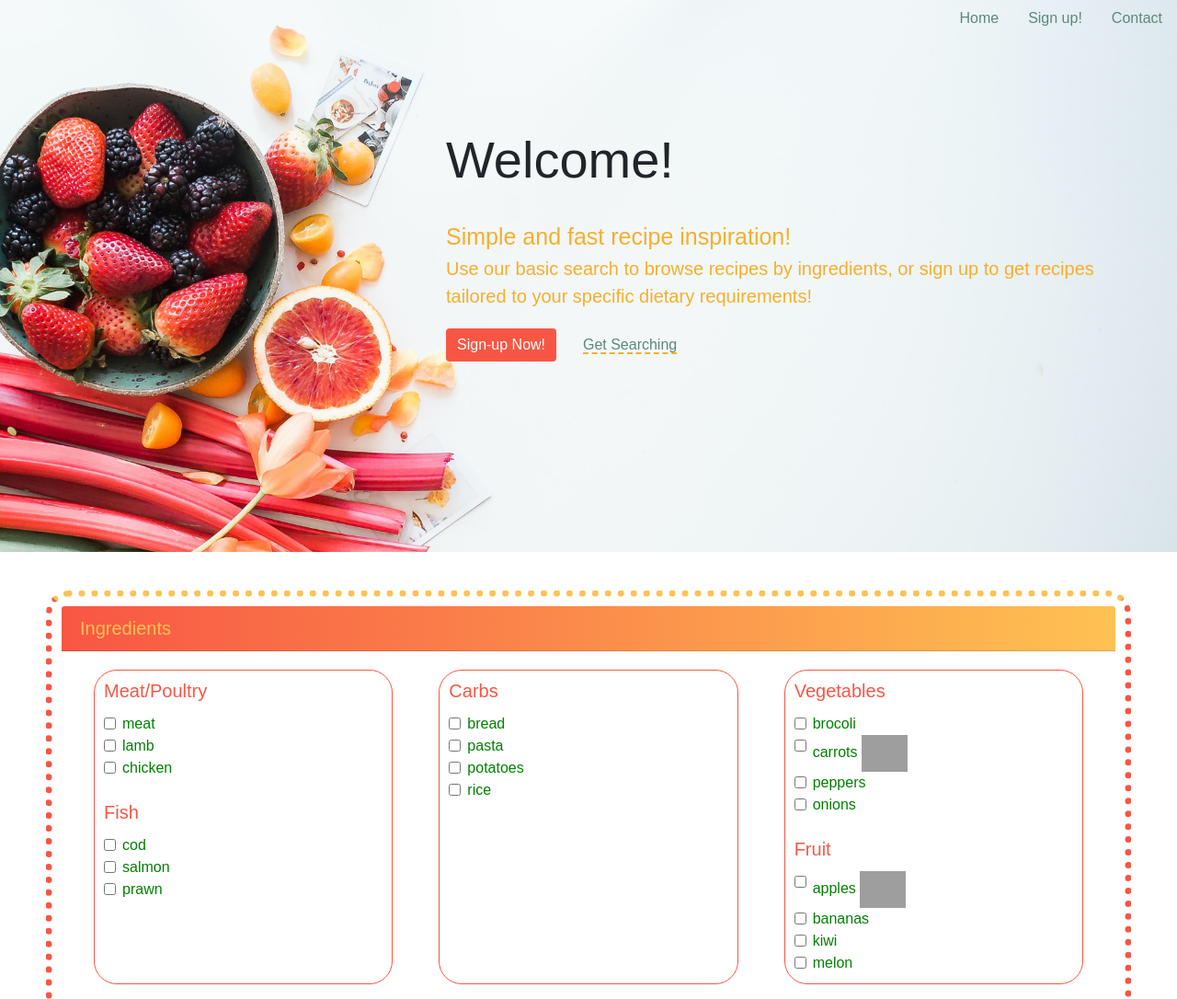
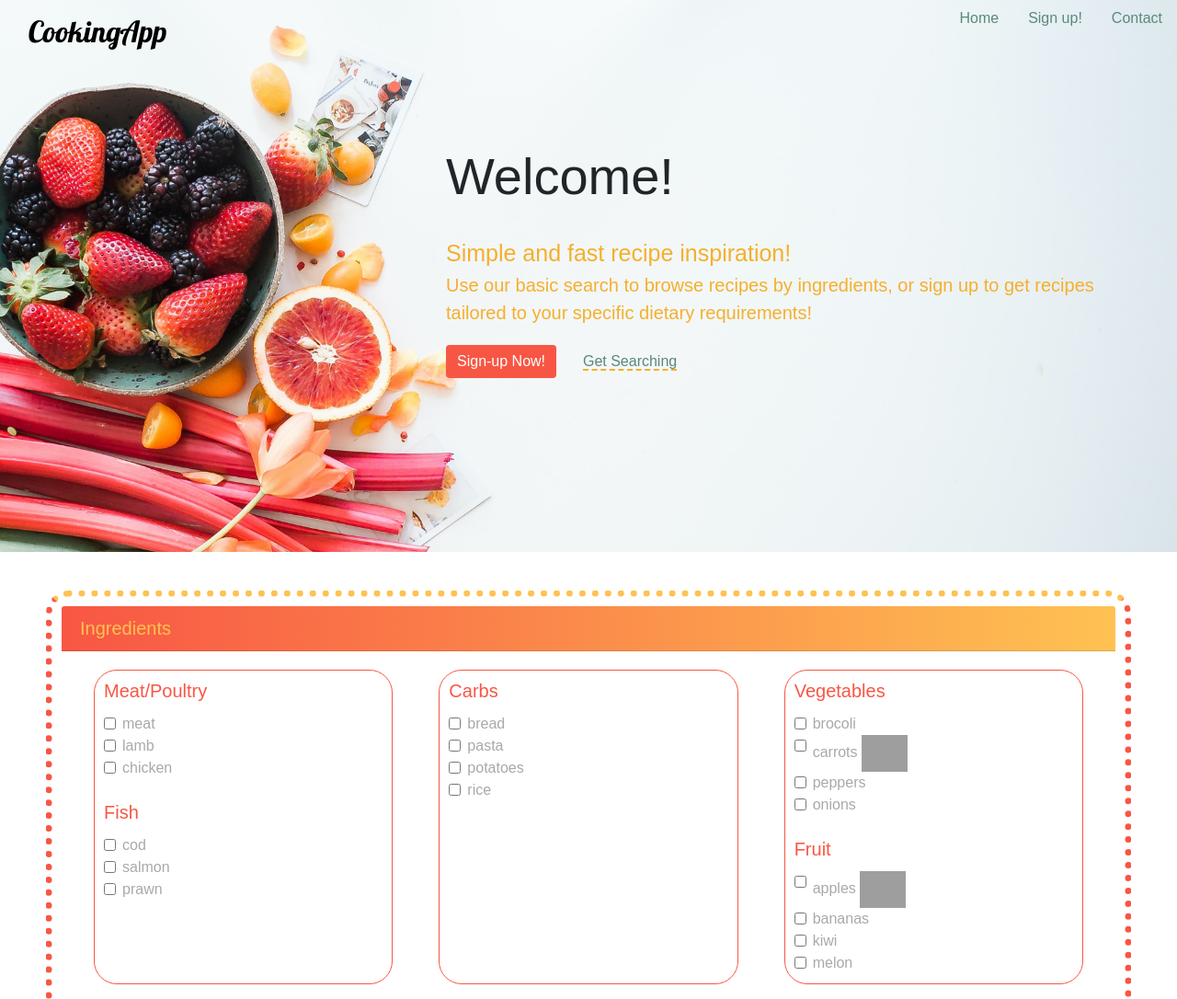
Before and after one commit to ateki/CookingRepo, a plain HTML site: page index.html in a window 1280 px wide. Shown: the top 1086 px of the page at 92% size. Drawn offline with nearby package versions, Linux system fonts and the light colour scheme; no server answers; grey boxes are pictures that could not be loaded; a web font is replaced by a local one.

Commit message:
logo added and footer changed

```diff
--- a/assets/css/style.css
+++ b/assets/css/style.css
@@ -63,7 +63,7 @@ div.row {
 }
 
 label {
-    color: green !important;
+    color: darkgray !important;
     color: --var(font-dark) !important;
 }
 
@@ -185,11 +185,20 @@ label:checked {
 
 .fl {
     display: flex;
-    justify-content: flex-end;
+    justify-content: space-between;
     color: black;
 }
 
+#navbar {
+    display:flex;
+}
 
+#logo {
+  margin-left: 30px;
+  margin-top: 10px;
+  font-family: 'Lobster Two', cursive;
+  font-size: 2em;
+}
 .display-4 {
     margin-left: 400px;
     margin-top: 100px;
@@ -200,6 +209,7 @@ label:checked {
 }
 
 #quoteContainer {
+    margin-top: 100px;
     margin-left: 400px;
     font-family: 'Rochester', cursive;
 }
@@ -318,6 +328,7 @@ form.card-body-filter {
 #lowkey-link {
     font-size: 1rem;
     color: darkgray;
+    border: black;
 }
 #lowkey-link a {
     color: #f6af2c;
@@ -333,8 +344,6 @@ form.card-body-filter {
     margin: auto;
     margin-top: 100px;
     background-color: rgb(237, 235, 235);
-    padding: 5px;
-
 }
 
 #formContainer {
@@ -383,6 +392,8 @@ form.card-body-filter {
     color: rgb(248, 86, 68);
 }
 
+
+
 /* MEDIA QUERIES */
 
 @media (max-width: 800px) {
--- a/index.html
+++ b/index.html
@@ -18,6 +18,7 @@
       href="https://fonts.googleapis.com/css2?family=Rochester&display=swap"
       rel="stylesheet"
     />
+    <link href="https://fonts.googleapis.com/css2?family=Lobster+Two:ital,wght@1,700&family=Roboto:wght@100&family=Rubik+80s+Fade&family=Sansita+Swashed&display=swap" rel="stylesheet">
     <!-- font awesome 5.15.4 -->
     <link
       rel="stylesheet"
@@ -33,6 +34,10 @@
     <div class="jumbotron jumbotron-fluid">
       <nav class="n">
         <div class="fl">
+          <div id="logo">
+            CookingApp
+           </div>
+          <div id="navbar">
            <a id="home-link" class="c nav-item nav-link active" href="#"
              >Home <span class="sr-only">(current)</span></a
            >
@@ -45,6 +50,7 @@
              >Sign up!</a
            >
            <a id="contact-link" class="c nav-item nav-link" href="#formContainer">Contact</a>
+         </div>
         </div>
       </nav>
       <div class="container">
```
Lines whose indentation alone changed are shown as unchanged.
